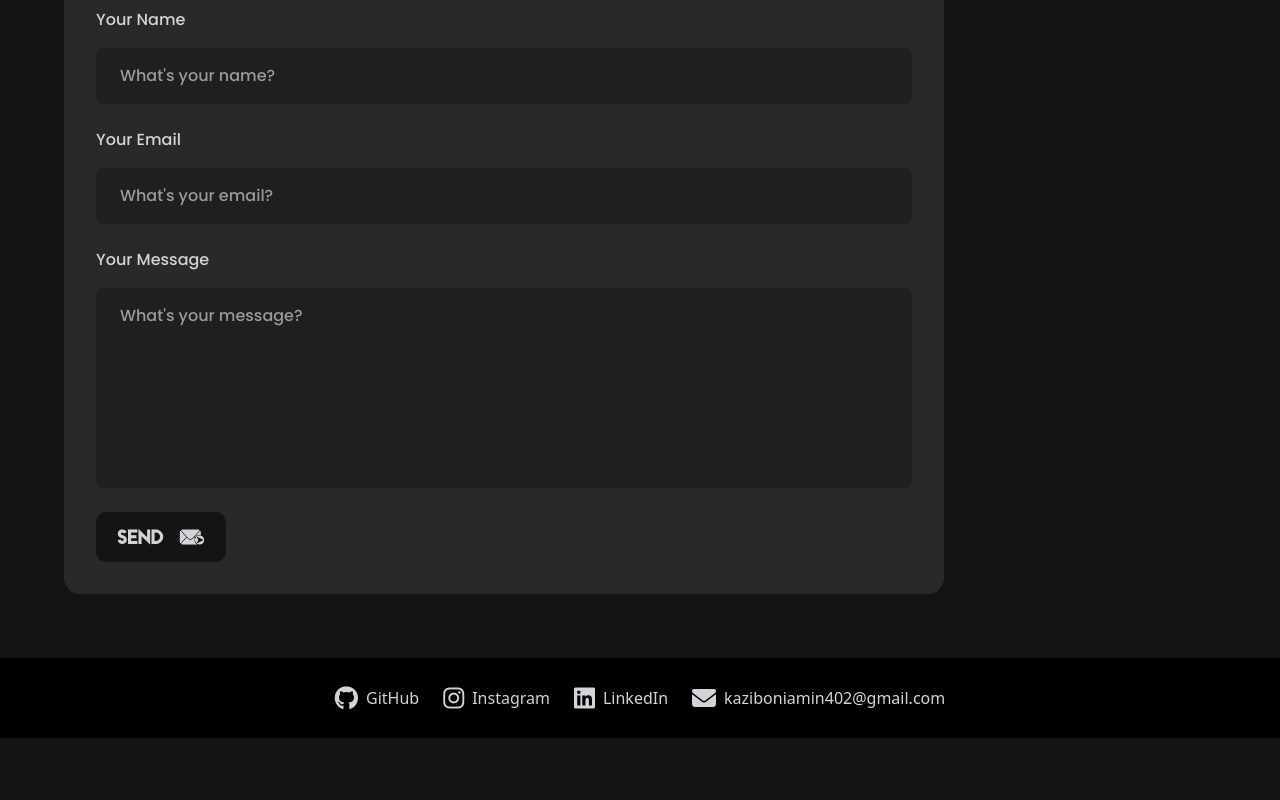
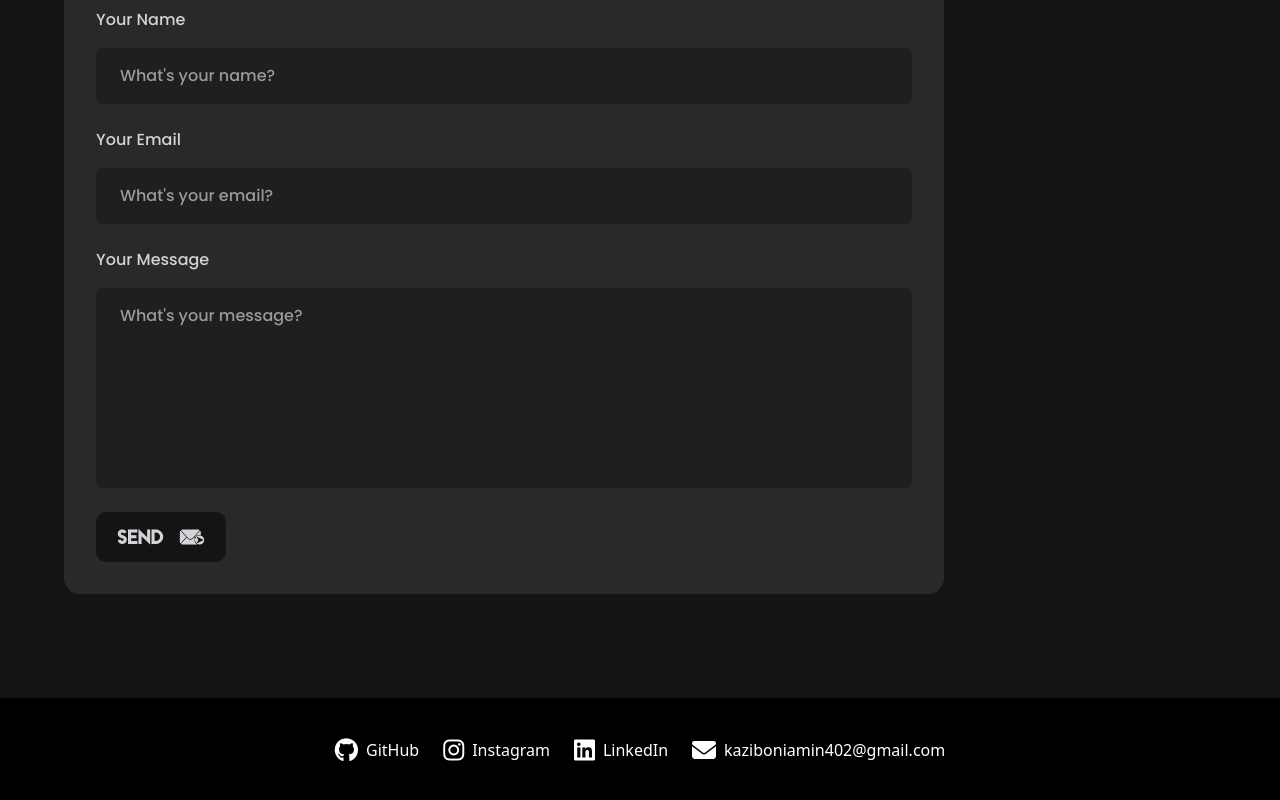
Before and after one commit to Marchosias405/Portfolio, a React (Vite) app: page / in a window 1280 px wide. Shown: the part 4817-5617 px from the top of the page. Before the commit the page ends 5555 px from the top, so only its background shows below. Built offline with nearby package versions, Linux system fonts and the light colour scheme; the HTML template or start-up script is replaced by a standard one.

Commit message:
Minor bug fixes

```diff
--- a/index.html
+++ b/index.html
@@ -15,7 +15,7 @@
     <meta name="viewport" content="width=device-width, initial-scale=1" />
     <title>Kazi | Portfolio</title>
   </head>
-  <body class="bg-night">
+  <body class="bg-night overflow-x-hidden">
     <div id="root"></div>
     <script type="module" src="/src/main.jsx"></script>
   </body>
--- a/src/App.jsx
+++ b/src/App.jsx
@@ -16,7 +16,8 @@ import sfu from './assets/backgrounds/sfu.jpg';
 const App = () => {
   return (
     <BrowserRouter>
-      <div className="relative z-0">
+      {/* Prevent horizontal overflow on mobile */}
+      <div className="relative z-0 overflow-x-hidden">
         <div>
           <Navbar />
           <Hero />
--- a/src/components/Footer.jsx
+++ b/src/components/Footer.jsx
@@ -3,45 +3,46 @@
 import React from 'react';
 
 const Footer = () => (
-  <footer className="bg-black py-6">
-    <div className="max-w-7xl mx-auto flex justify-center items-center space-x-6">
+  <footer className="bg-black text-white text-center py-5 mt-10 w-full">
+    {/* Use flex-wrap so icons never get clipped, and justify-center to center them */}
+    <div className="flex flex-wrap justify-center gap-6 p-4">
       <a
         href="https://github.com/Marchosias405"
         target="_blank"
         rel="noopener noreferrer"
         aria-label="GitHub"
-        className="flex items-center text-timberWolf hover:text-white transition"
+        className="flex items-center gap-2 text-white hover:text-gray-300 transition"
       >
         <i className="fab fa-github text-2xl"></i>
-        <span className="ml-2">GitHub</span>
+        <span>GitHub</span>
       </a>
       <a
         href="https://www.instagram.com/marchosias405"
         target="_blank"
         rel="noopener noreferrer"
         aria-label="Instagram"
-        className="flex items-center text-timberWolf hover:text-white transition"
+        className="flex items-center gap-2 text-white hover:text-gray-300 transition"
       >
         <i className="fab fa-instagram text-2xl"></i>
-        <span className="ml-2">Instagram</span>
+        <span>Instagram</span>
       </a>
       <a
         href="https://www.linkedin.com/in/kazi-boni-amin"
         target="_blank"
         rel="noopener noreferrer"
         aria-label="LinkedIn"
-        className="flex items-center text-timberWolf hover:text-white transition"
+        className="flex items-center gap-2 text-white hover:text-gray-300 transition"
       >
         <i className="fab fa-linkedin text-2xl"></i>
-        <span className="ml-2">LinkedIn</span>
+        <span>LinkedIn</span>
       </a>
       <a
         href="mailto:kaziboniamin402@gmail.com"
         aria-label="Email"
-        className="flex items-center text-timberWolf hover:text-white transition"
+        className="flex items-center gap-2 text-white hover:text-gray-300 transition"
       >
         <i className="fas fa-envelope text-2xl"></i>
-        <span className="ml-2">kaziboniamin402@gmail.com</span>
+        <span>kaziboniamin402@gmail.com</span>
       </a>
     </div>
   </footer>
```
